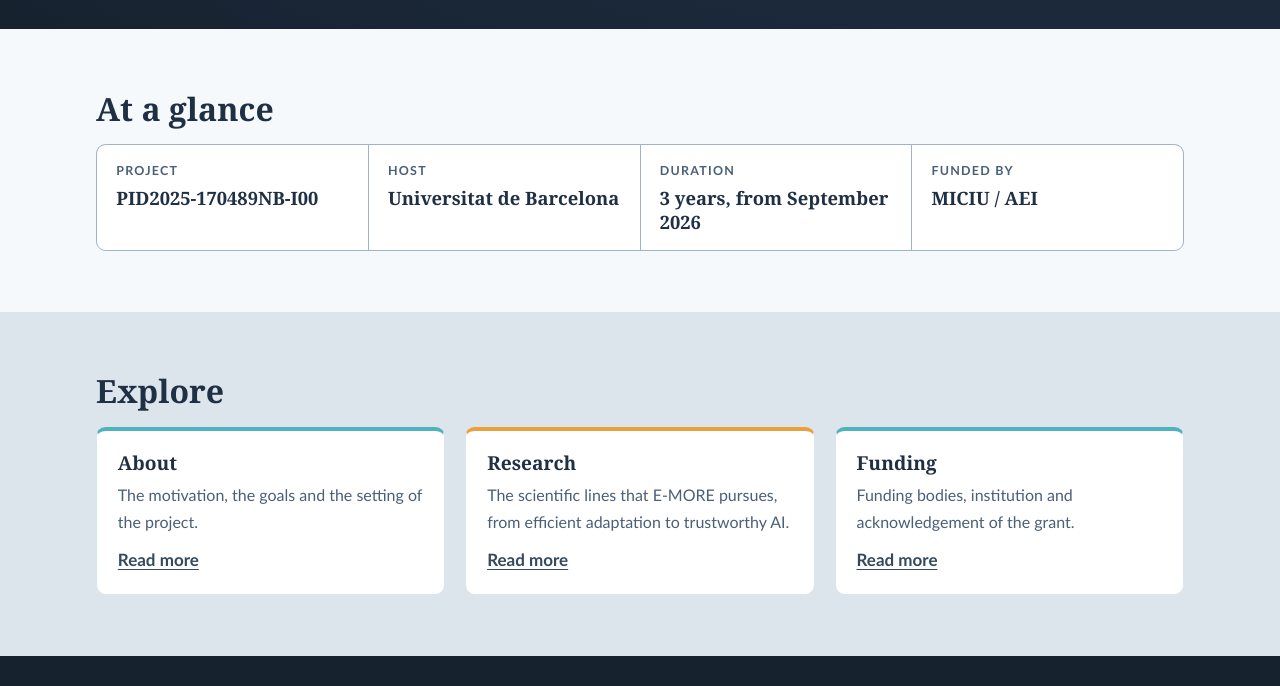
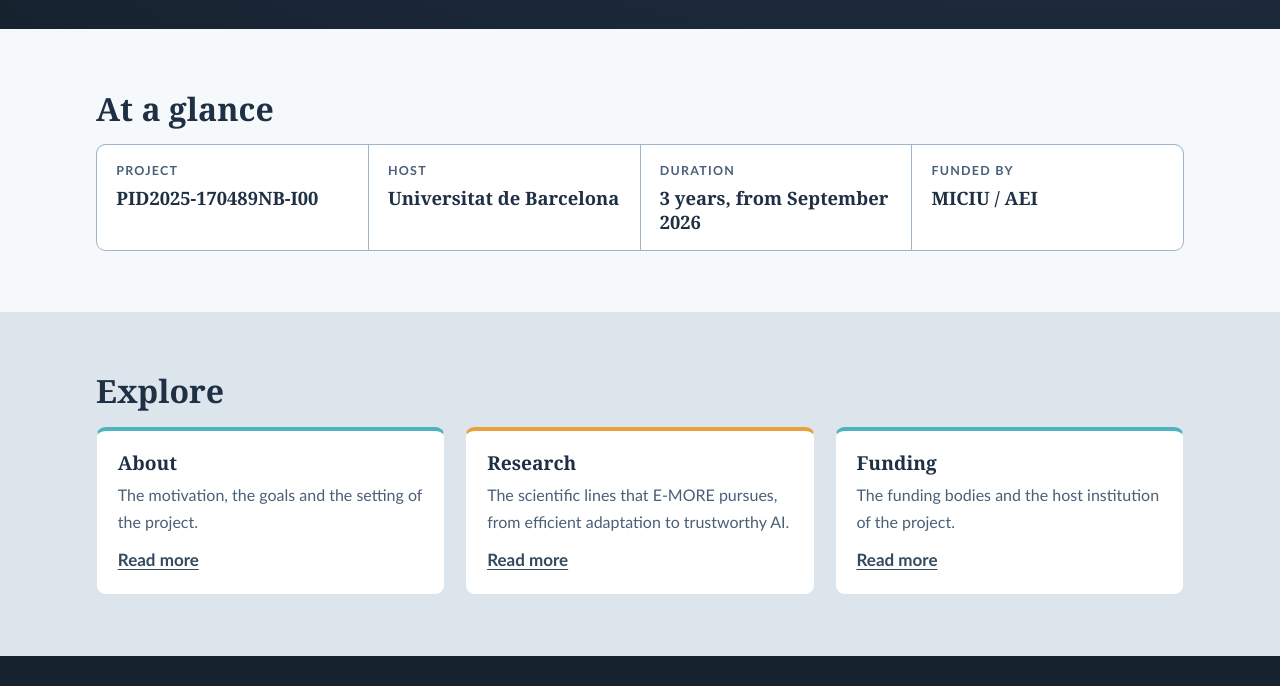
Before and after one commit to emore-project/emore-project.github.io, a plain HTML site: page index.html in a window 1280 px wide. Shown: the part 713-1399 px from the top of the page. Drawn offline with Linux system fonts and the light colour scheme.

Commit message:
Drop remaining acknowledgement wording from descriptions
Co-Authored-By: Claude Sonnet 5.5 <noreply@anthropic.com>

```diff
--- a/index.html
+++ b/index.html
@@ -41,7 +41,7 @@
 <div class="grid">
 <div class="card"><h3>About</h3><p>The motivation, the goals and the setting of the project.</p><a class="more" href="about.html">Read more</a></div>
 <div class="card"><h3>Research</h3><p>The scientific lines that E-MORE pursues, from efficient adaptation to trustworthy AI.</p><a class="more" href="research.html">Read more</a></div>
-<div class="card"><h3>Funding</h3><p>Funding bodies, institution and acknowledgement of the grant.</p><a class="more" href="funding.html">Read more</a></div>
+<div class="card"><h3>Funding</h3><p>The funding bodies and the host institution of the project.</p><a class="more" href="funding.html">Read more</a></div>
 </div></div></section>
 </main>
 <footer class="site-footer"><div class="wrap">
```
Also changed, not shown: funding.html (+2 -2 lines).
